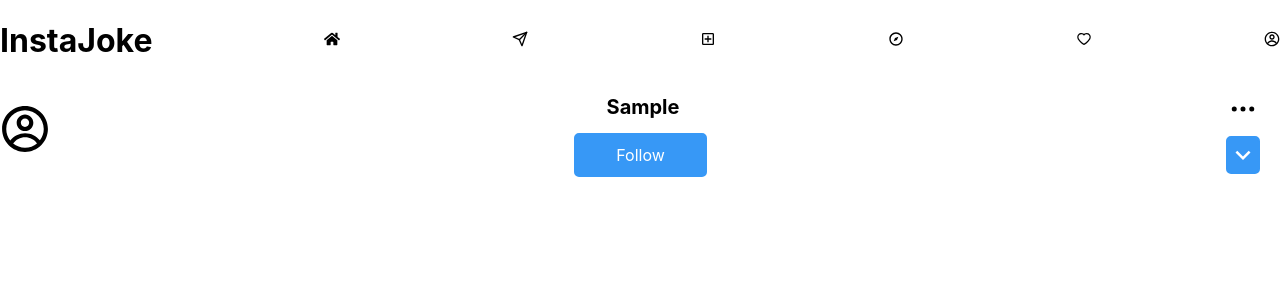
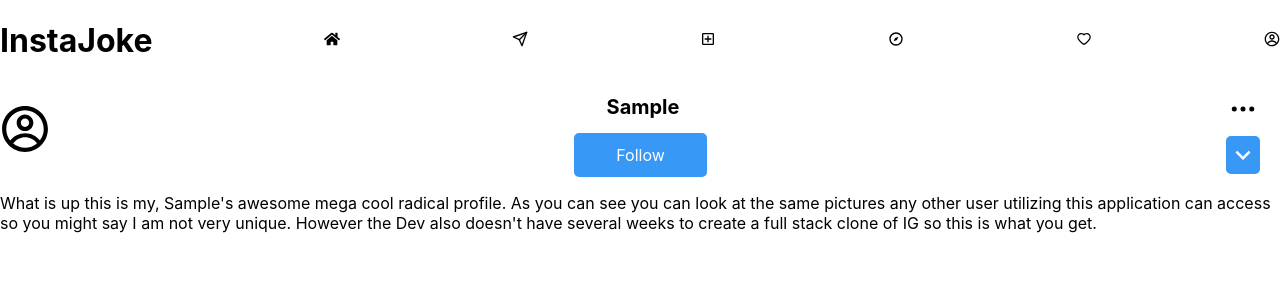
Before and after one commit to Nasume26/ig-clone, a React (Create React App) app: page /home in a window 1280 px wide. Both pictures are taken after typing "Sample" into the empty fields and a click on the button "Login". Shown: the top 300 px of the page. Built offline with nearby package versions, Linux system fonts and the light colour scheme.

Commit message:
Description component created

```diff
--- /dev/null
+++ b/src/components/Description/Description.jsx
@@ -0,0 +1,17 @@
+import "./Description.scss"
+
+const Description = (props) => {
+    const {profile} = props;
+
+    return (
+        <div className="description">
+            <p>What is up this is my, {profile.username}'s awesome mega cool radical
+            profile. As you can see you can look at the same pictures any other user
+            utilizing this application can access so you might say I am not
+            very unique. However the Dev also doesn't have several weeks to create a full
+            stack clone of IG so this is what you get.</p>
+        </div>
+    )
+}
+
+export default Description;
--- /dev/null
+++ b/src/components/Description/Description.scss
@@ -0,0 +1 @@
+@use "../../sass/vars" as *;
--- a/src/containers/Home/Home.jsx
+++ b/src/containers/Home/Home.jsx
@@ -1,3 +1,4 @@
+import Description from "../../components/Description/Description";
 import ProfileHeader from "../../components/ProfileHeader/ProfileHeader";
 import "./Home.scss"
 
@@ -5,8 +6,9 @@ const Home = (props) => {
 const {profile} = props;
 
     return (
-        <div>
+        <div className="home">
             <ProfileHeader profile = {profile}/>
+            <Description profile = {profile}/>
         </div>
     )
 }
```
